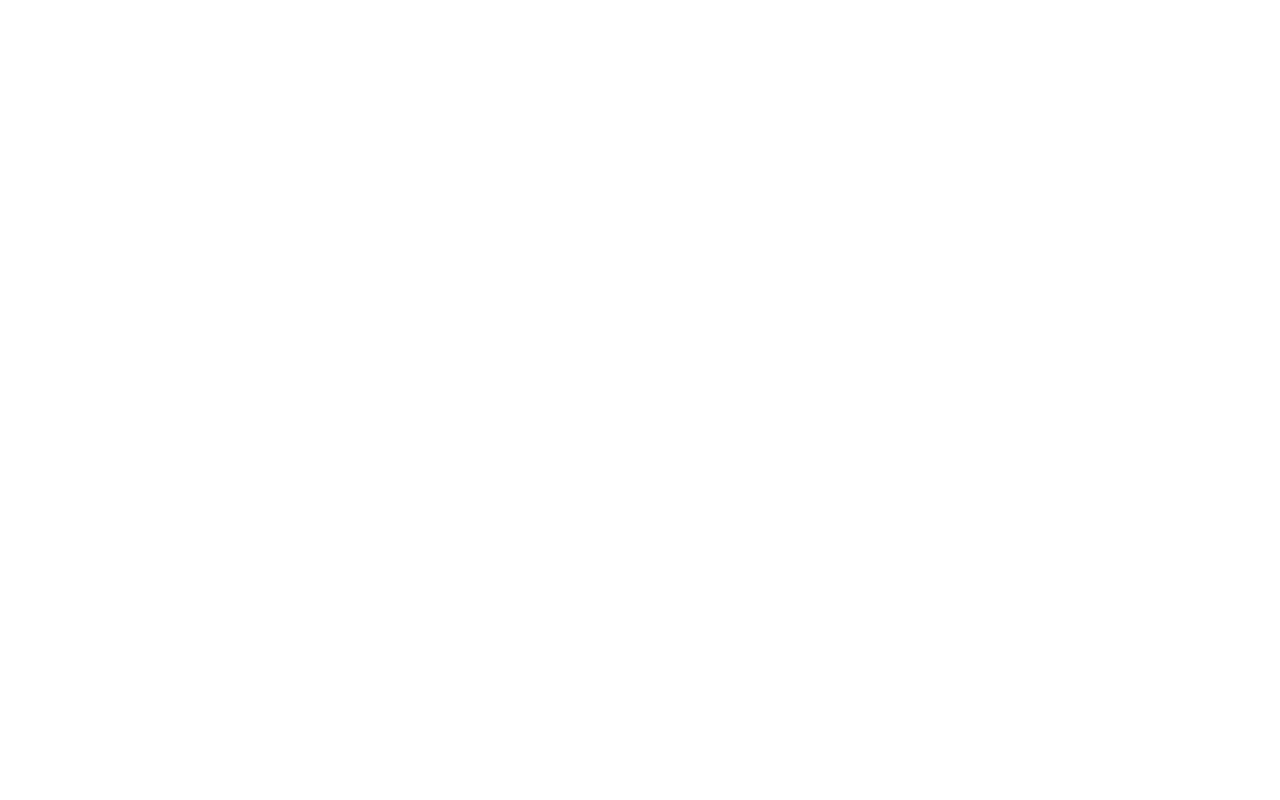
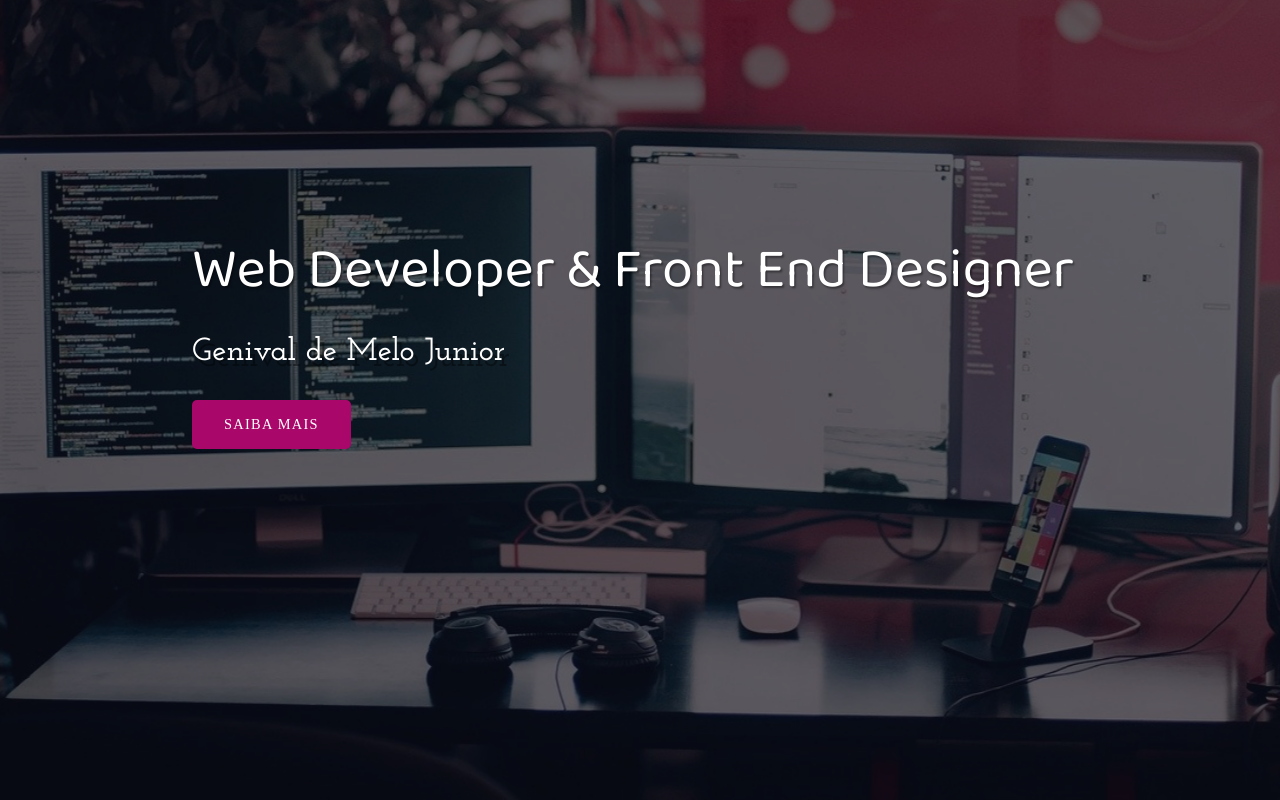
Before and after one commit to JuniorMelo1997/portfolio, a plain HTML site: page index.html in a window 1280 px wide. Drawn offline with Linux system fonts and the light colour scheme.

Commit message:
:package: header

```diff
--- a/index.html
+++ b/index.html
@@ -6,9 +6,26 @@
     <meta name="viewport" content="width=device-width, initial-scale=1.0">
 
     <link rel="stylesheet" href="styles.css">
+
+    <link rel="apple-touch-icon" sizes="180x180" href="./img/icons/apple-touch-icon.png">
+    <link rel="icon" type="image/png" sizes="32x32" href="./img/icons/favicon-32x32.png">
+    <link rel="icon" type="image/png" sizes="16x16" href="./img/icons/favicon-16x16.png">
+
+    <link rel="manifest" href="/site.webmanifest">
     <title>Portfólio</title>
 </head>
 <body>
-
+    <div class="container">
+        <header>
+            <div class="img-wrapper">
+                <img src="./img/header-background.jpg" alt="">
+            </div>
+            <div class="banner">
+                <h1>Web Developer & Front End Designer</h1>
+                <p>Genival de Melo Junior</p>
+                <button>Saiba mais</button>
+            </div>
+        </header>
+    </div>
 </body>
 </html>
--- a/styles.css
+++ b/styles.css
@@ -1,2 +1,123 @@
 @import url('https://fonts.googleapis.com/css2?family=Baloo+Da+2:wght@400;500;600;700&family=Josefin+Slab:ital,wght@0,300;0,400;0,600;0,700;1,300;1,400;1,600&family=Mulish:ital,wght@0,200;0,300;0,400;0,500;0,600;1,200;1,300;1,400;1,500&display=swap');
 @import url('https://cdnjs.cloudflare.com/ajax/libs/font-awesome/5.15.3/css/all.min.css');
+
+
+/* -------Global--------- */
+*{
+    margin: 0;
+    padding: 0;
+}
+
+/* -------Header--------- */
+header{
+    width: 100%;
+    height: 100vh;
+
+    overflow: hidden;
+
+    position: relative;
+}
+
+header .img-wrapper{
+    width: 100%;
+    height: 100%;
+
+    overflow: hidden;
+    background-color: rgb(12, 15, 26);
+}
+
+header .img-wrapper img{
+    width: 100%;
+    height: 100%;
+    object-fit: cover;
+
+    opacity: 0.35;
+
+    animation: zoom 20s;
+}
+
+@keyframes zoom{
+    0%{
+        transform: scale(1.3);
+    }
+    100%{
+        transform: scale(1);
+    }
+}
+
+
+header .banner{
+    position: absolute;
+    top: 30%;
+    left: 15%;
+}
+
+
+
+header .banner h1{
+    color: white;
+    font-size: 3.5rem;
+    font-family: "Baloo Da 2", serif;
+    font-weight: 200;
+    text-shadow: .1rem .1rem 2px rgba(0, 0, 0, .4);
+
+    line-height: 4rem;
+
+    margin-bottom: 2rem;
+
+    opacity: 0;
+    animation: moveBanner 1s .5s forwards;
+}
+
+header .banner p{
+    font-family: "Josefin Slab", serif;
+    color: white;
+    font-size: 2rem;
+    font-weight: 600;
+
+    text-shadow: .3rem .4rem rgba(0, 0, 0, .4);
+
+    margin-bottom: 2rem;
+
+    opacity: 0;
+    animation: moveBanner 1s .7s forwards;
+}
+
+header .banner button{
+    font-family: "Muli", serif;
+    color: white;
+    font-size: .9rem;
+    letter-spacing: .08rem;
+    text-transform: uppercase;
+
+    background: #AA076B;
+
+    padding: 1rem 2rem;
+    border: none;
+    border-radius: 5px;
+
+    cursor: pointer;
+
+    opacity: 0;
+    animation: moveBanner 1s .9s forwards;
+
+    transition: background .4s, color .4s;
+}
+
+header .banner button:hover{
+    background: #7a044d;
+    color: rgb(230, 230, 230);
+}
+
+
+
+@keyframes moveBanner{
+    0%{
+        transform: translateY(3rem);
+        opacity: 0;
+    }
+    100%{
+        transform: translateY(0);
+        opacity: 1;
+    }
+}
```
Also changed, not shown: img/header-background.jpg (added), img/icons/android-chrome-192x192.png (renamed from android-chrome-192x192.png), img/icons/android-chrome-512x512.png (renamed from android-chrome-512x512.png), img/icons/apple-touch-icon.png (renamed from apple-touch-icon.png), img/icons/favicon-16x16.png (renamed from favicon-16x16.png), img/icons/favicon-32x32.png (renamed from favicon-32x32.png), img/icons/favicon.ico (renamed from favicon.ico), site.webmanifest, 1 other file.
